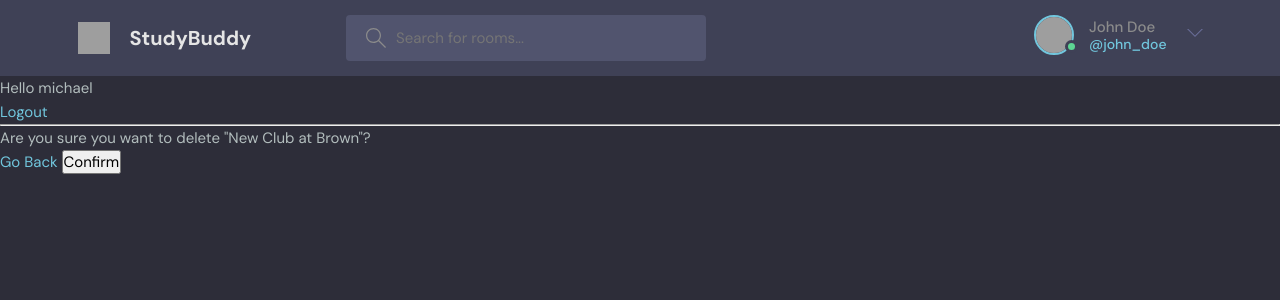
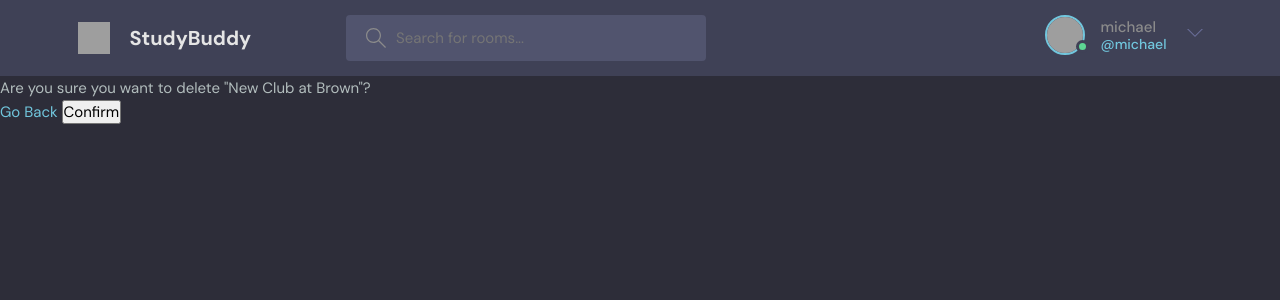
Before and after one commit to Mike-Do/BluenoBuddies, a Django app: page /delete-room/6 in a window 1280 px wide. Shown: the top 300 px of the page. Run offline with Django 3.2, Linux system fonts and the light colour scheme; a user stored in the database is signed in; data comes from the database, SQL or seed files in the repository; both versions use the stored data as it was after the commit; grey boxes are pictures that could not be loaded.

Commit message:
feat Basic login/logout functionality

```diff
--- a/templates/main.html
+++ b/templates/main.html
@@ -26,6 +26,6 @@
 
     {% endblock %}
 
-    <!-- <script src="script.js"></script> -->
+    <script src="{% static 'js/script.js' %}"></script>
   </body>
 </html>
--- a/templates/navbar.html
+++ b/templates/navbar.html
@@ -17,20 +17,14 @@
         </label>
       </form>
       <nav class="header__menu">
-        <!-- Not Logged In -->
-        <!-- <a href="/login.html">
-          <img src="./assets/avatar.svg" />
-          <p>Login</p>
-        </a> -->
-
         <!-- Logged In -->
-
+        {% if request.user.is_authenticated %}
         <div class="header__user">
           <a href="profile.html">
             <div class="avatar avatar--medium active">
               <img src="https://randomuser.me/api/portraits/men/37.jpg" />
             </div>
-            <p>John Doe <span>@john_doe</span></p>
+            <p>{{request.user.username}} <span>@{{ request.user.username }}</span></p>
           </a>
           <button class="dropdown-button">
             <svg version="1.1" xmlns="http://www.w3.org/2000/svg" width="32" height="32" viewBox="0 0 32 32">
@@ -39,6 +33,13 @@
             </svg>
           </button>
         </div>
+        {% else %}
+         <!-- Not Logged In -->
+        <a href="{% url 'login' %}">
+          <img src="./assets/avatar.svg" />
+          <p>Login</p>
+        </a>
+        {% endif %}
 
         <div class="dropdown-menu">
           <a href="settings.html" class="dropdown-link"
@@ -50,7 +51,7 @@
             </svg>
             Settings</a
           >
-          <a href="login.html" class="dropdown-link"
+          <a href="{% url 'logout' %}" class="dropdown-link"
             ><svg version="1.1" xmlns="http://www.w3.org/2000/svg" width="32" height="32" viewBox="0 0 32 32">
               <title>sign-out</title>
               <path
@@ -71,11 +72,9 @@
 
 
 <!-- Logic for Login/Logout -->
-{% if request.user.is_authenticated %}
-<p>Hello {{request.user}}</p>
+
+{% comment %} <p>Hello {{request.user}}</p>
 <a href="{% url 'logout' %}">Logout</a>
 {% else %}
 <a href="{% url 'login' %}">Login</a>
-{% endif %}
-
-<hr>
+{% endif %} {% endcomment %}
```
Also changed, not shown: db.sqlite3.
